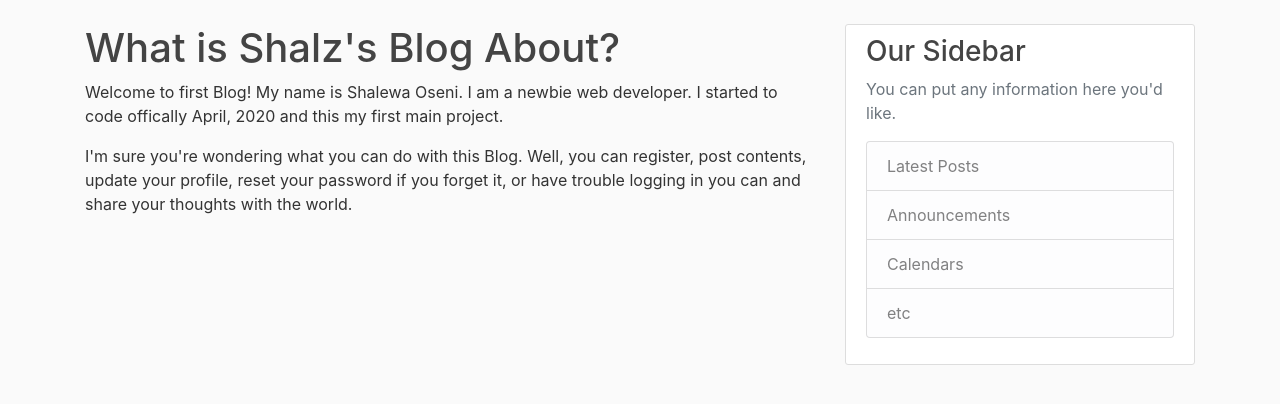
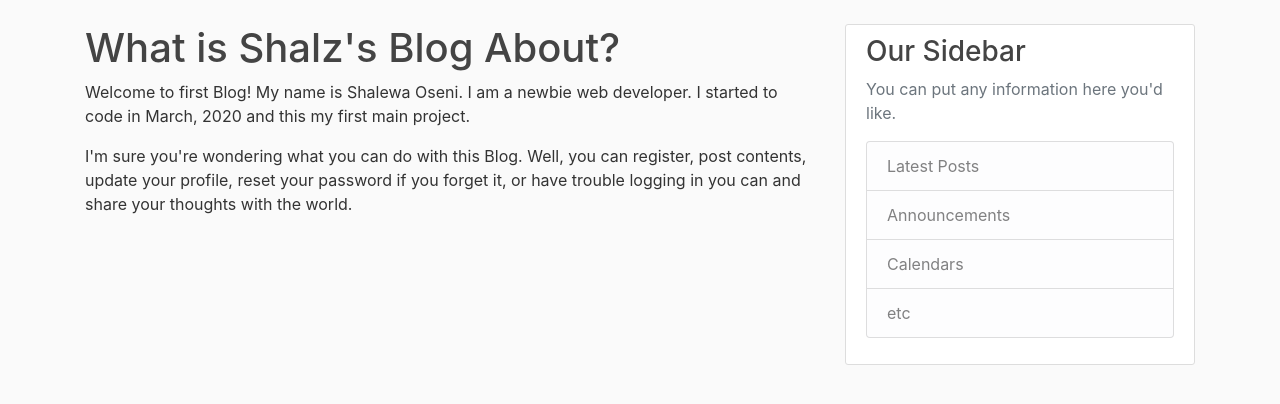
Before and after one commit to omoshalewa/ShalzBlog, a Django app: page /about/ in a window 1280 px wide. Shown: the part 56-460 px from the top of the page. Run offline with Django 3.2, Linux system fonts and the light colour scheme; some libraries are stand-ins or nearby versions.

Commit message:
Update about.html

```diff
--- a/blog/templates/blog/about.html
+++ b/blog/templates/blog/about.html
@@ -1,7 +1,7 @@
 {% extends "blog/base.html" %}
 {% block content %}
     <h1>What is Shalz's Blog About?</h1>
-    <p>Welcome to first Blog! My name is Shalewa Oseni. I am a newbie web developer. I started to code offically April, 2020 and this my first main project.</p>
+    <p>Welcome to first Blog! My name is Shalewa Oseni. I am a newbie web developer. I started to code in March, 2020 and this my first main project.</p>
     <p>I'm sure you're wondering what you can do with this Blog.
         Well, you can register, post contents, update your profile,
         reset your password if you forget it, or have trouble logging in you can and share your thoughts with the world.
```
